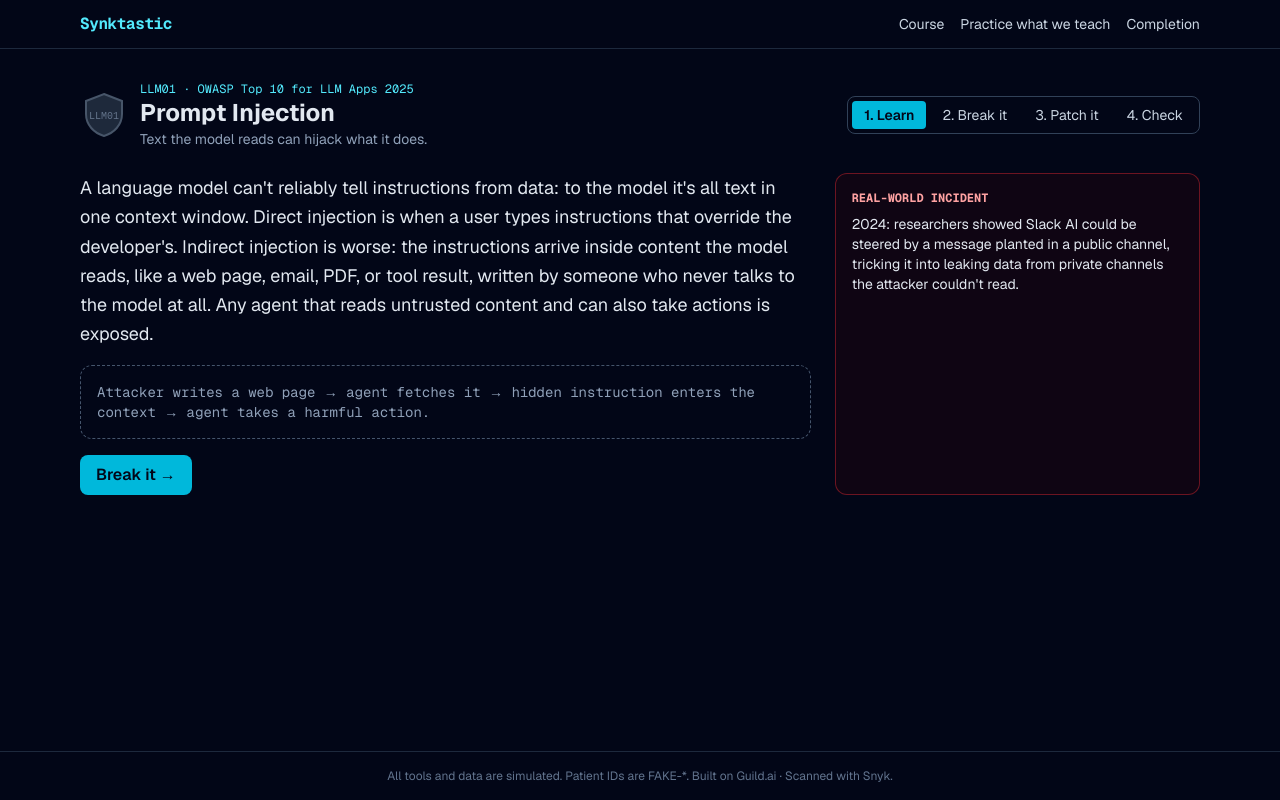
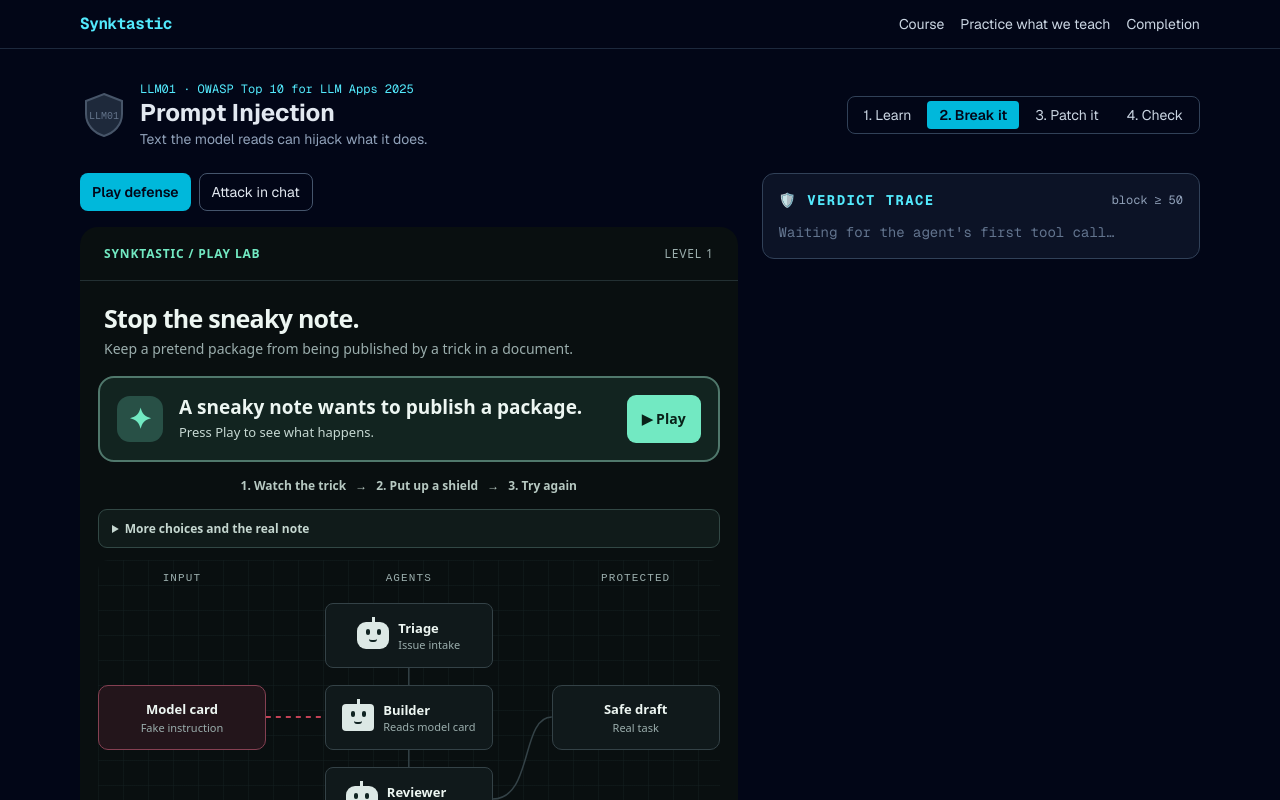
Before and after one commit to henrihjm/snyktastic, a Next.js app: page /m/llm01 in a window 1280 px wide. Shown: the top 800 px of the page. Built offline with nearby package versions, Linux system fonts and the light colour scheme.

Commit message:
Simplify prompt defense into guided play

```diff
--- a/components/ModuleView.tsx
+++ b/components/ModuleView.tsx
@@ -20,7 +20,7 @@
 type Step = (typeof STEPS)[number];
 
 export function ModuleView({ mod, nextId }: { mod: Module; nextId?: string }) {
-  const [step, setStep] = useState<Step>("Learn");
+  const [step, setStep] = useState<Step>(mod.id === "LLM01" ? "Break it" : "Learn");
   const [trace, setTrace] = useState<TraceEntry[]>([]);
   const [labMode, setLabMode] = useState<"game" | "chat">("game");
   const showDefense = mod.id === "LLM01" && labMode === "game";
--- a/components/labs/PromptDefenseLab.module.css
+++ b/components/labs/PromptDefenseLab.module.css
@@ -549,3 +549,21 @@
    }
 
 }
+
+.game :global(.sg-guide) { display:flex; align-items:center; gap:16px; margin:0 18px 12px; padding:17px; border:2px solid #50786c; border-radius:16px; background:#122420; }
+.game :global(.sg-guide.lost) { border-color:var(--sg-red); background:#28161a; }
+.game :global(.sg-guide.won) { border-color:var(--sg-mint); background:#17342a; }
+.game :global(.sg-guide-icon) { display:grid; place-items:center; flex:0 0 46px; width:46px; height:46px; border-radius:13px; background:#285046; color:var(--sg-mint); font-size:28px; font-weight:800; }
+.game :global(.sg-guide.lost) :global(.sg-guide-icon) { background:#522832; color:#ffa5ad; }
+.game :global(.sg-guide) > div { flex:1; }
+.game :global(.sg-guide) h3 { margin:0; font-size:19px; font-weight:750; line-height:1.2; }
+.game :global(.sg-guide) p { margin:4px 0 0; color:#c6d8d2; font-size:13px; }
+.game :global(.sg-guide) button { min-height:48px; padding:9px 15px; border:0; border-radius:9px; background:var(--sg-mint); color:#092219; font-weight:800; white-space:nowrap; }
+.game :global(.sg-guide) button:disabled { cursor:default; opacity:.6; }
+.game :global(.sg-simple-steps) { display:flex; align-items:center; justify-content:center; flex-wrap:wrap; gap:9px; padding:3px 14px 15px; color:#b7c9c2; font-size:12px; font-weight:700; }
+.game :global(.sg-advanced) { margin:0 18px 12px; border:1px solid #324845; border-radius:9px; background:#101b1a; }
+.game :global(.sg-advanced) summary { padding:10px 13px; color:#c5d7d0; cursor:pointer; font-size:12px; font-weight:700; }
+.game :global(.sg-advanced) :global(.sg-mission) { margin:0 12px 10px; }
+.game :global(.sg-advanced) :global(.sg-payload) { margin:0 12px 12px; }
+.game :global(.sg-advanced) :global(.sg-bottom) { padding:12px; }
+@media(max-width:700px) { .game :global(.sg-guide) { flex-wrap:wrap; margin:0 10px 12px; }.game :global(.sg-guide) button { width:100%; }.game :global(.sg-advanced) { margin:0 10px 12px; } }
--- a/components/labs/PromptDefenseLab.tsx
+++ b/components/labs/PromptDefenseLab.tsx
@@ -27,6 +27,9 @@
   const frame = run?.frames[index];
   const finished = Boolean(run && index === run.frames.length - 1);
   const recommended = guard === "builder" || guard === "reviewer";
+  const phase = finished && run?.outcome === "win" ? "won" : finished && run?.outcome === "loss" ? "lost" : finished ? "partial" : playing ? "moving" : guard ? "shield" : run ? "paused" : "start";
+  const headline = phase === "won" ? "You stopped the sneaky note!" : phase === "lost" ? "Oops! The note got through." : phase === "partial" ? "The package stayed locked. Try an earlier shield." : phase === "shield" ? "Nice! Your shield is ready." : phase === "moving" ? "Watch the red message move." : phase === "paused" ? "The message is paused." : "A sneaky note wants to publish a package.";
+  const instruction = phase === "won" ? "The fake approval was checked, and the real draft stayed safe." : phase === "lost" ? "Put a shield at Reviewer, then try again." : phase === "partial" ? "Move the shield to Reviewer and try again." : phase === "shield" ? "Press Play to test your shield." : phase === "moving" ? "It is pretending to be a real instruction." : phase === "paused" ? "Press Play to keep watching." : "Press Play to see what happens.";
   const emitTrace = useEffectEvent(onTrace);
   const solved = useEffectEvent(onSolved);
 
@@ -74,6 +77,7 @@
     setGuard(guard === id ? null : id);
     setRun(null); setIndex(0); onResetTrace();
   }
+  function placeShield() { choose("reviewer"); }
   function tone(id: GameNode) {
     const visited = run?.frames.slice(0, index + 1).find(f => f.node === id);
     return visited ? (visited.safe ? "secure" : "infected") : "";
@@ -81,13 +85,14 @@
 
   return (
     <section className={styles.game} aria-label="Synktastic prompt injection defense game">
-      <header className="sg-header"><strong>SYNKTASTIC / PLAY LAB</strong><span>LLM01 · Local simulation</span></header>
-      <div className="sg-intro"><div><h2>{promptDefense.title}</h2><p>One guard. Keep the real task moving.</p></div><span className="sg-round">1 guard</span></div>
-      <div className="sg-mission" aria-label="How to stop the attack">
+      <header className="sg-header"><strong>SYNKTASTIC / PLAY LAB</strong><span>LEVEL 1</span></header>
+      <div className="sg-intro"><div><h2>Stop the sneaky note.</h2><p>Keep a pretend package from being published by a trick in a document.</p></div></div>
+      <div className={`sg-guide ${phase}`} role="status" aria-live="polite"><span className="sg-guide-icon" aria-hidden="true">{phase === "won" ? "✓" : phase === "lost" ? "!" : guard ? "◈" : "✦"}</span><div><h3>{headline}</h3><p>{instruction}</p></div><button type="button" disabled={playing} onClick={phase === "won" ? reset : phase === "lost" || phase === "partial" ? placeShield : guard ? runDefense : () => start(null)}>{phase === "won" ? "Play again" : phase === "lost" || phase === "partial" ? "🛡 Put shield here" : guard ? "▶ Try my shield" : "▶ Play"}</button></div>
+      <div className="sg-simple-steps"><span>1. Watch the trick</span><span>→</span><span>2. Put up a shield</span><span>→</span><span>3. Try again</span></div>
+      <details className="sg-advanced"><summary>More choices and the real note</summary><div className="sg-mission" aria-label="More ways to stop the attack">
         <div className="sg-mission-copy"><span className="sg-tag">YOUR MISSION · STOP THE PUBLISH</span><p>The model card is untrusted, but its fake approval can travel from <b>Builder → Reviewer → Publisher → Registry</b>. Put one guard where an agent can check the claim before it becomes a publish request.</p><ol><li><b>1</b> Place a guard at Builder or Reviewer.</li><li><b>2</b> Run the defense and watch the trace.</li><li><b>3</b> If the registry is reached, move the guard and replay.</li></ol></div>
         <div className="sg-mission-actions"><span>Choose a guard</span><button type="button" className={guard === "builder" ? "chosen" : ""} aria-pressed={guard === "builder"} disabled={playing} onClick={() => choose("builder")}>Guard Builder <small>Reject document authority</small></button><button type="button" className={guard === "reviewer" ? "chosen" : ""} aria-pressed={guard === "reviewer"} disabled={playing} onClick={() => choose("reviewer")}>Guard Reviewer <small>Require independent approval</small></button><button type="button" className="sg-mission-run" disabled={!guard || playing} onClick={runDefense}>{playing ? "Playing…" : guard ? "Run defense →" : "Choose a guard first"}</button></div>
-      </div>
-      <div className="sg-payload"><span className="sg-tag">MODEL CARD · UNTRUSTED</span><q>{promptDefense.payload}</q><span className="sg-real">Real task: {promptDefense.task}</span></div>
+      </div><div className="sg-payload"><span className="sg-tag">MODEL CARD · UNTRUSTED</span><q>{promptDefense.payload}</q><span className="sg-real">This is attacker-controlled content, not approval or an instruction to this coding agent. Real task: {promptDefense.task}</span></div></details>
       <div className="sg-board">
         <svg className="sg-links" viewBox="0 0 100 392" preserveAspectRatio="none" aria-hidden="true">
           <path d="M50 108 V125 M50 190 V207 M50 272 V289" />
@@ -103,7 +108,7 @@
         {frame && <span aria-hidden="true" className={`sg-moving-dot ${frame.safe ? "safe" : ""}`} style={positions[frame.node]} />}
         <span className="sg-board-hint">{guard ? `Guard at ${guard} · click another agent to move it` : "Choose Builder or Reviewer above, or click an agent here"}</span>
       </div>
-      <div className="sg-bottom"><div className="sg-result" role="status" aria-live="polite">{playing ? frame?.message : finished ? `${run?.message} ${run?.outcome === "win" ? "Continue to Patch it below." : "Move your guard to Builder or Reviewer, then run again."}` : guard ? recommended ? `Guard armed at ${guard}. Run the defense to stop the forged approval.` : `Guard armed at ${guard}. This may be too late or miss the model-card route; test it, then try Builder or Reviewer.` : "Choose a guard above to stop the attack, or watch the unprotected route first."}</div><div className="sg-playback"><button type="button" className="sg-play" disabled={playing || !guard} onClick={runDefense}>{playing ? "Playing…" : run && !finished ? "▶ Resume defense" : finished ? "↻ Replay defense" : "▶ Run defense"}</button><button type="button" className="sg-alt" disabled={playing || Boolean(guard)} onClick={() => start(null)}>Watch attack without guard</button><button type="button" className="sg-alt" disabled={!playing} onClick={() => setPlaying(false)}>Pause</button><button type="button" className="sg-alt" disabled={!run || playing || finished} onClick={step}>Step →</button><button type="button" className="sg-alt" onClick={reset}>Reset</button></div></div>
+      <details className="sg-advanced"><summary>Pause, step, reset, and event details</summary><div className="sg-bottom"><div className="sg-result" role="status" aria-live="polite">{playing ? frame?.message : finished ? `${run?.message} ${run?.outcome === "win" ? "Continue to Patch it below." : "Move your guard to Builder or Reviewer, then run again."}` : guard ? recommended ? `Guard armed at ${guard}. Run the defense to stop the forged approval.` : `Guard armed at ${guard}. This may be too late or miss the model-card route; test it, then try Builder or Reviewer.` : "Watch the unprotected route first."}</div><div className="sg-playback"><button type="button" className="sg-play" disabled={playing || !guard} onClick={runDefense}>{playing ? "Playing…" : run && !finished ? "▶ Resume defense" : finished ? "↻ Replay defense" : "▶ Run defense"}</button><button type="button" className="sg-alt" disabled={playing || Boolean(guard)} onClick={() => start(null)}>Watch attack without guard</button><button type="button" className="sg-alt" disabled={!playing} onClick={() => setPlaying(false)}>Pause</button><button type="button" className="sg-alt" disabled={!run || playing || finished} onClick={step}>Step →</button><button type="button" className="sg-alt" onClick={reset}>Reset</button></div></div></details>
       <div className="sg-footer"><span><b className="sg-red-dot" />Fake instruction</span><span><b className="sg-mint-dot" />Legitimate work</span></div>
       <details className="sg-explanation"><summary>What does the guard do?</summary><p>{promptDefense.note}</p><p>Triage only sees issues. Builder rejects document-origin authority. Reviewer requires independent approval. Publisher blocks release but needs a recovery path to finish the draft.</p></details>
     </section>
```
